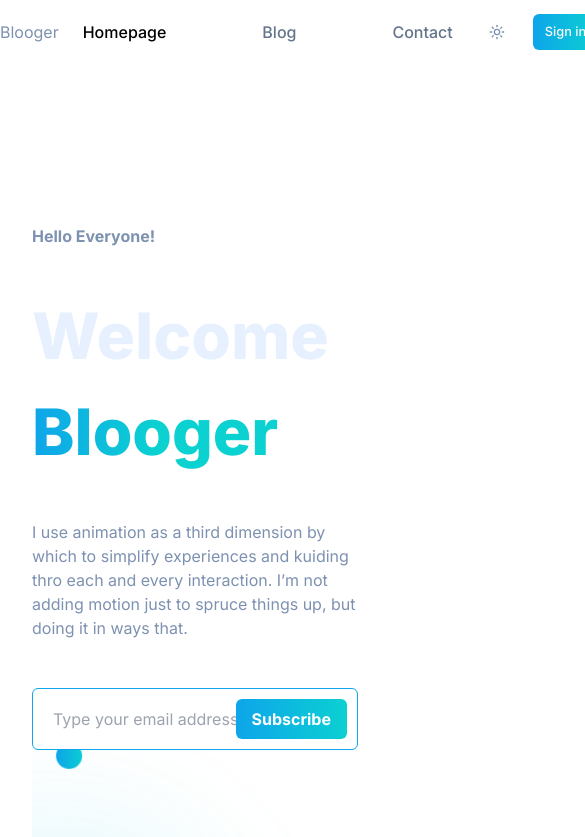
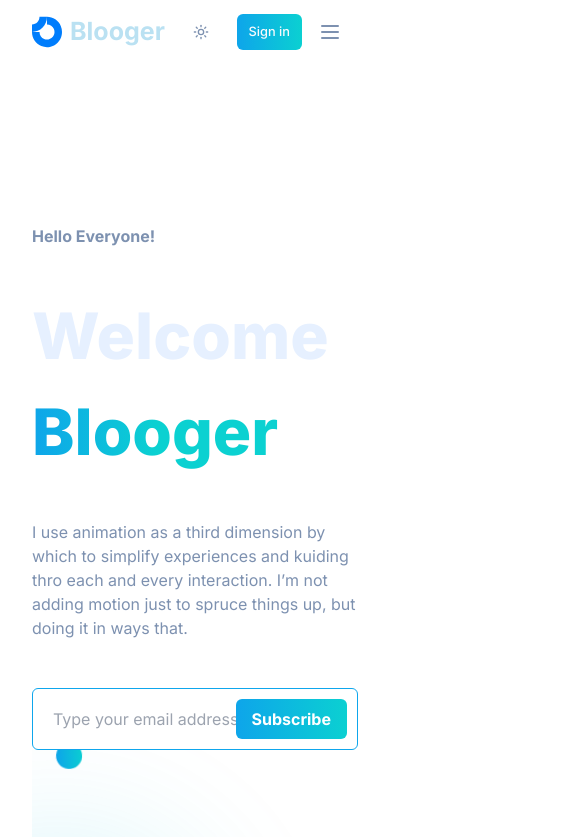
Before and after one commit to barisAkgul/Blooger-with-nextjs, a Next.js app: page / in a window 390 px wide. Shown: the top 837 px of the page, 585 px wide, since content can reach past the window. Built offline with nearby package versions, Linux system fonts and the light colour scheme; no server answers; the database is empty.

Commit message:
Added mobile sidebar and modifed header layout

```diff
--- a/src/components/header/MainNav.tsx
+++ b/src/components/header/MainNav.tsx
@@ -4,35 +4,34 @@
 import Link from "next/link";
 import { useParams, usePathname } from "next/navigation";
 
+import { isActiveRoute } from "@/lib/utils";
+import { ScreenRoutes } from "@/helpers/config/site";
+
+export const routes = [
+  {
+    href: `${ScreenRoutes.HOME}`,
+    label: "Homepage",
+  },
+  {
+    href: `/${ScreenRoutes.BLOG}`,
+    label: "Blog",
+  },
+  {
+    href: `/${ScreenRoutes.CONTACT}`,
+    label: "Contact",
+  },
+];
+
 export function MainNav({
   className,
   ...props
 }: React.HTMLAttributes<HTMLElement>) {
   const pathname = usePathname();
-  const params = useParams();
-
-  const routes = [
-    {
-      href: `/`,
-      label: "Homepage",
-      active: pathname === `/`,
-    },
-    {
-      href: `/blog`,
-      label: "Blog",
-      active: pathname === `/blog`,
-    },
-    {
-      href: `contact`,
-      label: "Contact",
-      active: pathname === `/contact`,
-    },
-  ];
 
   return (
     <nav
       className={cn(
-        "flex items-center space-x-4 lg:space-x-6 gap-20",
+        "hidden md:flex items-center space-x-4 lg:space-x-6 gap-20 ",
         className
       )}
       {...props}
@@ -43,7 +42,7 @@
           href={route.href}
           className={cn(
             "text-wild-blue-yonder font-medium transition-colors hover:text-primary text-base",
-            route.active
+            isActiveRoute(pathname, route.href)
               ? "text-black dark:text-white"
               : "text-muted-foreground"
           )}
--- /dev/null
+++ b/src/components/header/mobile/MobileSidebar.tsx
@@ -0,0 +1,17 @@
+import { Menu } from "lucide-react";
+
+import { Sheet, SheetContent, SheetTrigger } from "@/components/ui/sheet";
+import { Sidebar } from "./Sidebar";
+
+export const MobileSidebar = () => {
+  return (
+    <Sheet>
+      <SheetTrigger className="md:hidden pr-4 hover:opacity-75 transition">
+        <Menu />
+      </SheetTrigger>
+      <SheetContent side="right" className="p-0">
+        <Sidebar />
+      </SheetContent>
+    </Sheet>
+  );
+};
--- /dev/null
+++ b/src/components/header/mobile/Sidebar.tsx
@@ -0,0 +1,11 @@
+import { SidebarRoutes } from "./SidebarRoutes";
+
+export const Sidebar = () => {
+  return (
+    <div className="h-full border-l border-prussian-blue flex flex-col overflow-y-auto bg-oxford-blue shadow-sm">
+      <div className="flex flex-col w-full">
+        <SidebarRoutes />
+      </div>
+    </div>
+  );
+};
--- /dev/null
+++ b/src/components/header/mobile/SidebarItem.tsx
@@ -0,0 +1,43 @@
+"use client";
+
+import { LucideIcon } from "lucide-react";
+import { usePathname, useRouter } from "next/navigation";
+
+import { cn, isActiveRoute } from "@/lib/utils";
+
+interface SidebarItemProps {
+  label: string;
+  href: string;
+}
+
+export const SidebarItem = ({ label, href }: SidebarItemProps) => {
+  const pathname = usePathname();
+  const router = useRouter();
+
+  const isActive = isActiveRoute(pathname, href);
+  console.log(pathname, href);
+
+  const onClick = () => {
+    router.push(href);
+  };
+
+  return (
+    <button
+      onClick={onClick}
+      type="button"
+      className={cn(
+        "flex items-center gap-x-2 text-columbia-blue text-base font-[500] pl-6 transition-all hover:text-alice-blue hover:bg-slate-300/20",
+        isActive &&
+          "text-wild-blue-yonder bg-sky-200/20 hover:bg-sky-200/20 hover:text-sky-700"
+      )}
+    >
+      <div className="flex items-center gap-x-2 py-4">{label}</div>
+      <div
+        className={cn(
+          "ml-auto opacity-0 border-2 border-sky-700 h-full transition-all",
+          isActive && "opacity-100"
+        )}
+      />
+    </button>
+  );
+};
--- /dev/null
+++ b/src/components/header/mobile/SidebarRoutes.tsx
@@ -0,0 +1,14 @@
+"use client";
+
+import { SidebarItem } from "./SidebarItem";
+import { routes } from "../MainNav";
+
+export const SidebarRoutes = () => {
+  return (
+    <div className="flex flex-col w-full  mt-12">
+      {routes.map((route) => (
+        <SidebarItem key={route.href} label={route.label} href={route.href} />
+      ))}
+    </div>
+  );
+};
--- a/src/components/layouts/Header.tsx
+++ b/src/components/layouts/Header.tsx
@@ -68,14 +68,14 @@
 //           )}
 
 //           {/* Mobile Open Button */}
-//           <button
-//             className="lg:hidden text-text-wild-blue-yonder text-3xl"
-//             aria-label="open menu"
-//             data-nav-toggler
-//             // onClick={toggleMobileNavbar}
-//           >
-//             <AiOutlineMenu />
-//           </button>
+// <button
+//   className="lg:hidden text-text-wild-blue-yonder text-3xl"
+//   aria-label="open menu"
+//   data-nav-toggler
+//   // onClick={toggleMobileNavbar}
+// >
+//   <AiOutlineMenu />
+// </button>
 //         </div>
 //       </div>
 //     </header>
@@ -92,10 +92,14 @@
 import prismadb from "@/lib/prismadb";
 
 import { Button } from "../ui/button";
+import { AiOutlineMenu } from "react-icons/ai";
 
 import { MainNav } from "@/components/header/MainNav";
 import { ThemeToggle } from "@/components/header/ThemeToggle";
 import { UserNav } from "../header/UserNav";
+import { ScreenRoutes } from "@/helpers/config/site";
+import { MobileSidebar } from "../header/mobile/MobileSidebar";
+import { Logo } from "../header/Logo";
 
 const Navbar = async () => {
   const session = await getServerSession(options);
@@ -106,9 +110,11 @@
     },
   });
   return (
-    <header>
-      <div className="flex justify-around items-center h-16">
-        <div>Blooger</div>
+    <header className="container md:pr-0 md:pl-0">
+      <div className="flex justify-between items-center h-16 pt-[24px] pb-[24px]">
+        <div className="relative">
+          <Logo />
+        </div>
         <MainNav className="mx-6" />
 
         <div className="flex items-center gap-4">
@@ -122,9 +128,11 @@
             />
           ) : (
             <Button size="sm" className="btn">
-              <Link href="/sign-in">Sign in</Link>
+              <Link href={`/${ScreenRoutes.SIGNIN}`}>Sign in</Link>
             </Button>
           )}
+
+          <MobileSidebar />
         </div>
       </div>
     </header>
```
